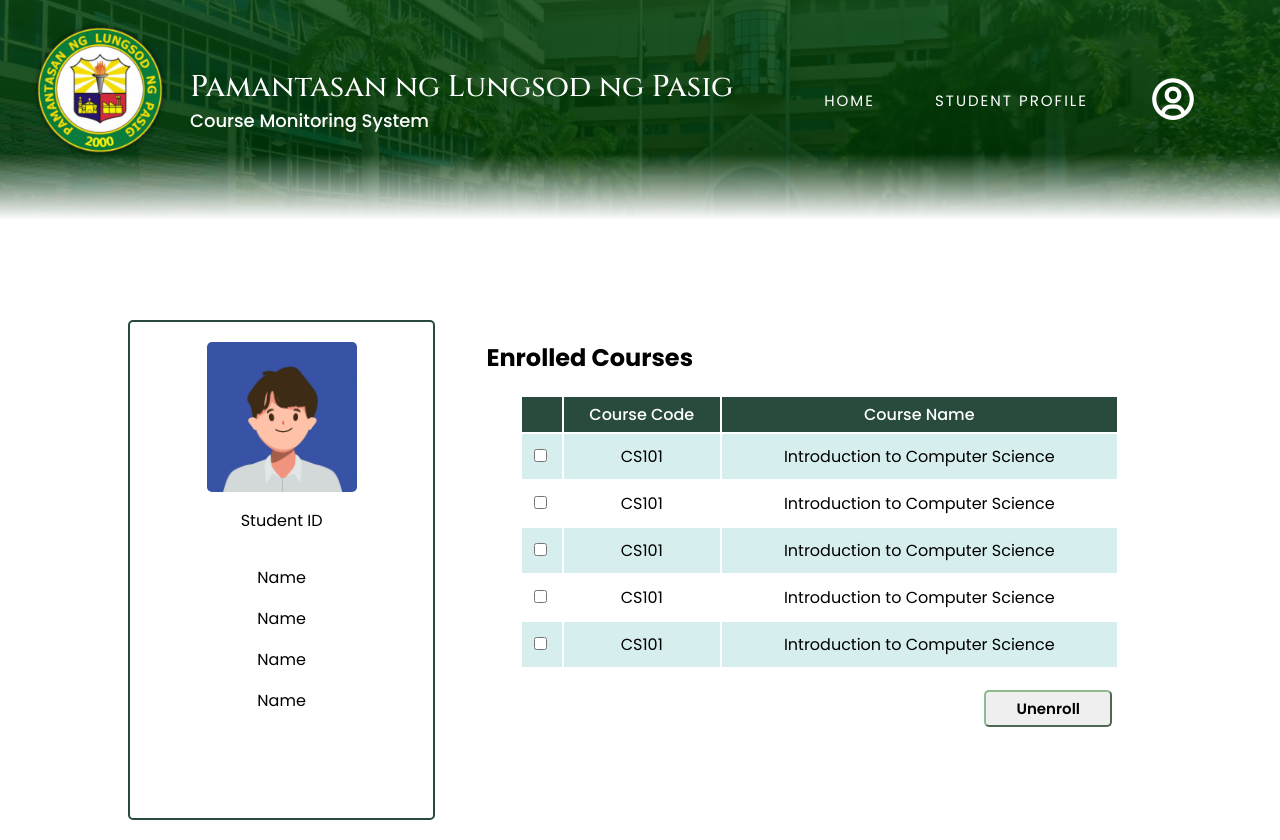
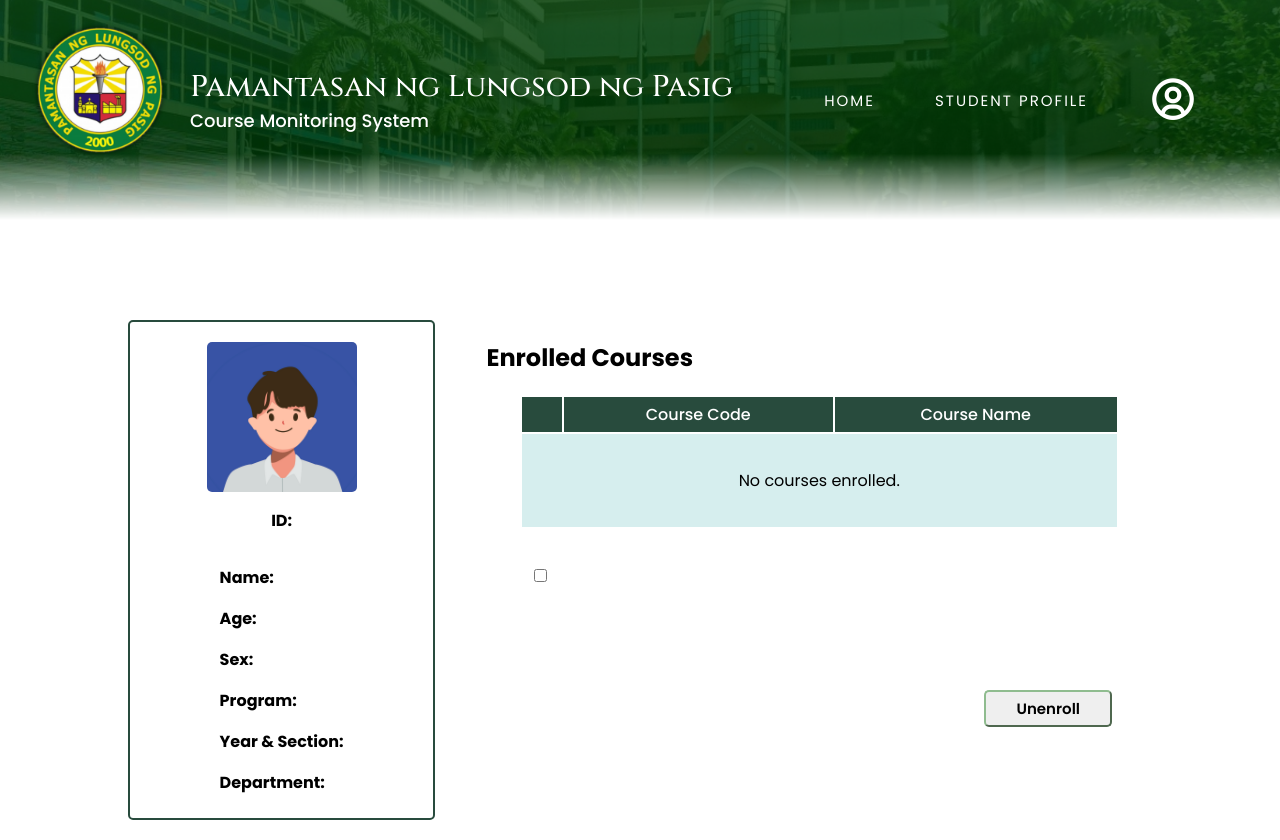
Before and after one commit to jerimiahbitancor/Course-Registration-System, a PHP site: page /student.html in a window 1280 px wide. Run offline with PHP 8.4, Linux system fonts and the light colour scheme.

Commit message:
madami changes

```diff
--- a/css/student.css
+++ b/css/student.css
@@ -11,6 +11,8 @@ body{
   display: flex;
   flex-direction: column;
   align-items: center;
+
+  overflow: auto;
 }
 
 .upper_content{
--- a/css/style.css
+++ b/css/style.css
@@ -28,7 +28,7 @@ body{
 }
 
 .login_form{
-  display: none;
+  display: block;
 }
 
 .login_form p,
@@ -140,7 +140,7 @@ body{
 
 
 .registration_form{
-  display: block;
+  display: none;
   width: 70%;
   padding: 10px;
 }
--- a/student.html
+++ b/student.html
@@ -1,37 +1,41 @@
+<?php include 'php/student.php'; ?>
+
 <!DOCTYPE html>
 <html lang="en">
 <head>
   <meta charset="UTF-8">
   <meta name="viewport" content="width=device-width, initial-scale=1.0">
   <link href='https://unpkg.com/boxicons@2.1.4/css/boxicons.min.css' rel='stylesheet'>
-  <link rel="stylesheet" href="/css/student.css">
+  <link rel="stylesheet" href="css/student.css">
   <title>Course Monitoring System</title>
 </head>
 <body>
   <section class="upper_content">
     <div class="right_header">
-      <img src="../pictures/logo.png" alt="Logo" class="logo">
+      <img src="pictures/logo.png" alt="Logo" class="logo">
       <div class="titles" >
         <h1 class="title1">Pamantasan ng Lungsod ng Pasig</h1>
         <h2 class="title2">Course Monitoring System</h2>
       </div>
     </div>
     <div class="left_header">
-      <a href="index.php">HOME</a>
-      <a href="index.php">STUDENT PROFILE</a>
-      <a href="index.php"><i class='bx bx-user-circle'></i></a>
+      <a href="./dashboard.html">HOME</a>
+      <a href="./student.html">STUDENT PROFILE</a>
+      <a href="php/logout.php"><i class='bx bx-user-circle'></i></a>
     </div>
   </section>
 
   <section class="main_content">
     <div class="student_profile">
       <img src="../pictures/male_student.png" alt="Student Image" class="student_image">
-      <p>Student ID</p>
+      <p><strong>ID:</strong> <?= htmlspecialchars($studentData['idnumber']) ?></p>
       <div>
-        <p>Name</p>
-        <p>Name</p>
-        <p>Name</p>
-        <p>Name</p>
+        <p><strong>Name:</strong> <?= htmlspecialchars($studentData['firstname'] . ' ' . $studentData['middlename'] . ' ' . $studentData['lastname']) ?></p>
+        <p><strong>Age:</strong> <?= htmlspecialchars($studentData['age']) ?></p>
+        <p><strong>Sex:</strong> <?= htmlspecialchars($studentData['sex']) ?></p>
+        <p><strong>Program:</strong> <?= htmlspecialchars($studentData['program']) ?></p>
+        <p><strong>Year & Section:</strong> <?= htmlspecialchars($studentData['yearsection']) ?></p>
+        <p><strong>Department:</strong> <?= htmlspecialchars($studentData['department']) ?></p>
       </div>
     </div>
 
@@ -47,37 +51,19 @@
             </tr>
           </thead>
           <tbody>
-            <tr>
-              <td><input type="checkbox"></td>
-              <td>CS101</td>
-              <td>Introduction to Computer Science</td>
-            </tr>
-
-            <tr>
-              <td><input type="checkbox"></td>
-              <td>CS101</td>
-              <td>Introduction to Computer Science</td>
-            </tr>
-            <tr>
-              <td><input type="checkbox"></td>
-              <td>CS101</td>
-              <td>Introduction to Computer Science</td>
-            </tr>
-            <tr>
-              <td><input type="checkbox"></td>
-              <td>CS101</td>
-              <td>Introduction to Computer Science</td>
-            </tr>
-            <tr>
-              <td><input type="checkbox"></td>
-              <td>CS101</td>
-              <td>Introduction to Computer Science</td>
-            </tr>
-            <tr>
-              <td><input type="checkbox"></td>
-              <td>CS101</td>
-              <td>Introduction to Computer Science</td>
-            </tr>
+            <?php if (empty($enrolledCourses)): ?>
+              <tr>
+                <td colspan="3">No courses enrolled.</td>
+              </tr>
+            <?php else: ?>
+              <?php foreach ($enrolledCourses as $code): ?>
+                <tr>
+                  <td><input type="checkbox" name="unenroll[]" value="<?= $code ?>"></td>
+                  <td><?= $code ?></td>
+                  <td><?= $courses[$code] ?? 'Unknown Course' ?></td>
+                </tr>
+              <?php endforeach; ?>
+            <?php endif; ?>
           </tbody>
         </table>
       </div>
@@ -86,7 +72,6 @@
       </div>
     </div>
     </div>
-
   </section>
 </body>
 </html>
```
Also changed, not shown: dashboard.html (+32 -24 lines), index.html (+6 -4 lines), php/dashboard.php (added, +39 -0 lines), php/index.php (+13 -2 lines), php/logout.php (added, +7 -0 lines), php/student.php (added, +27 -0 lines).
